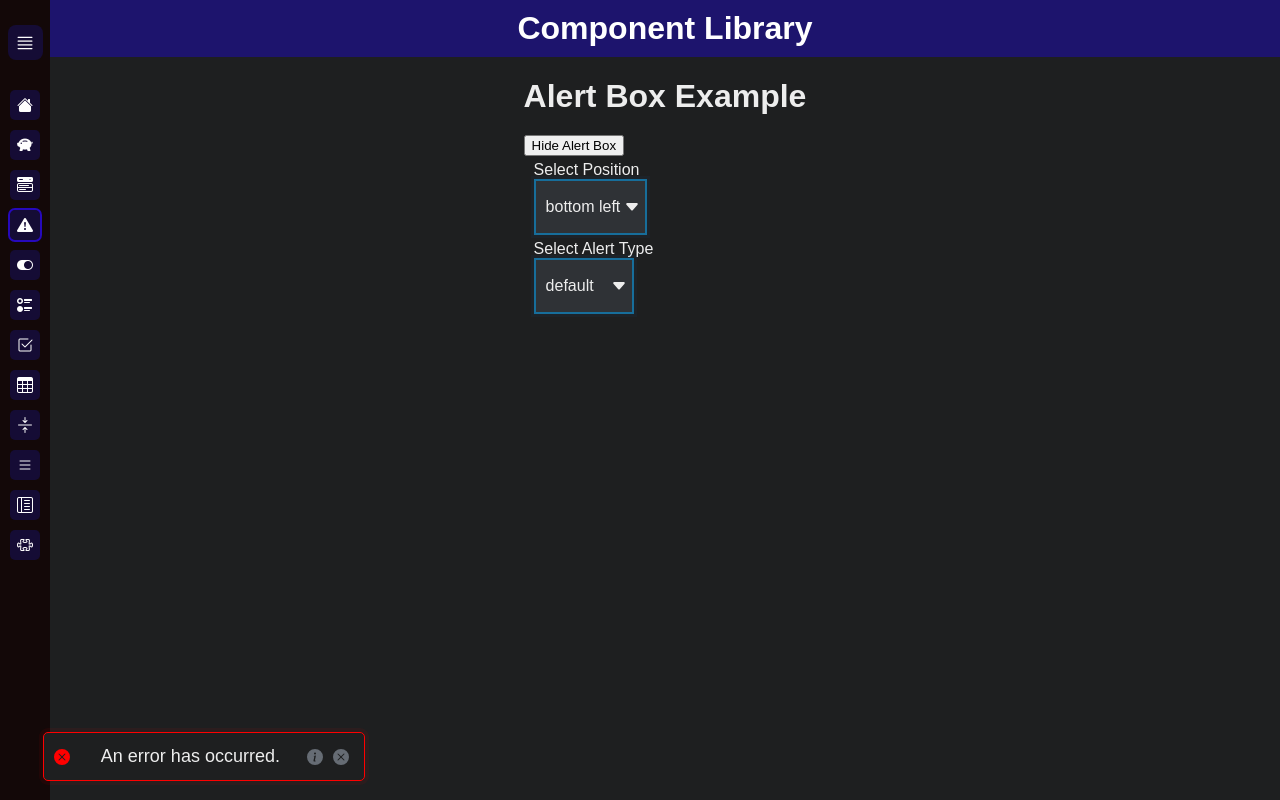
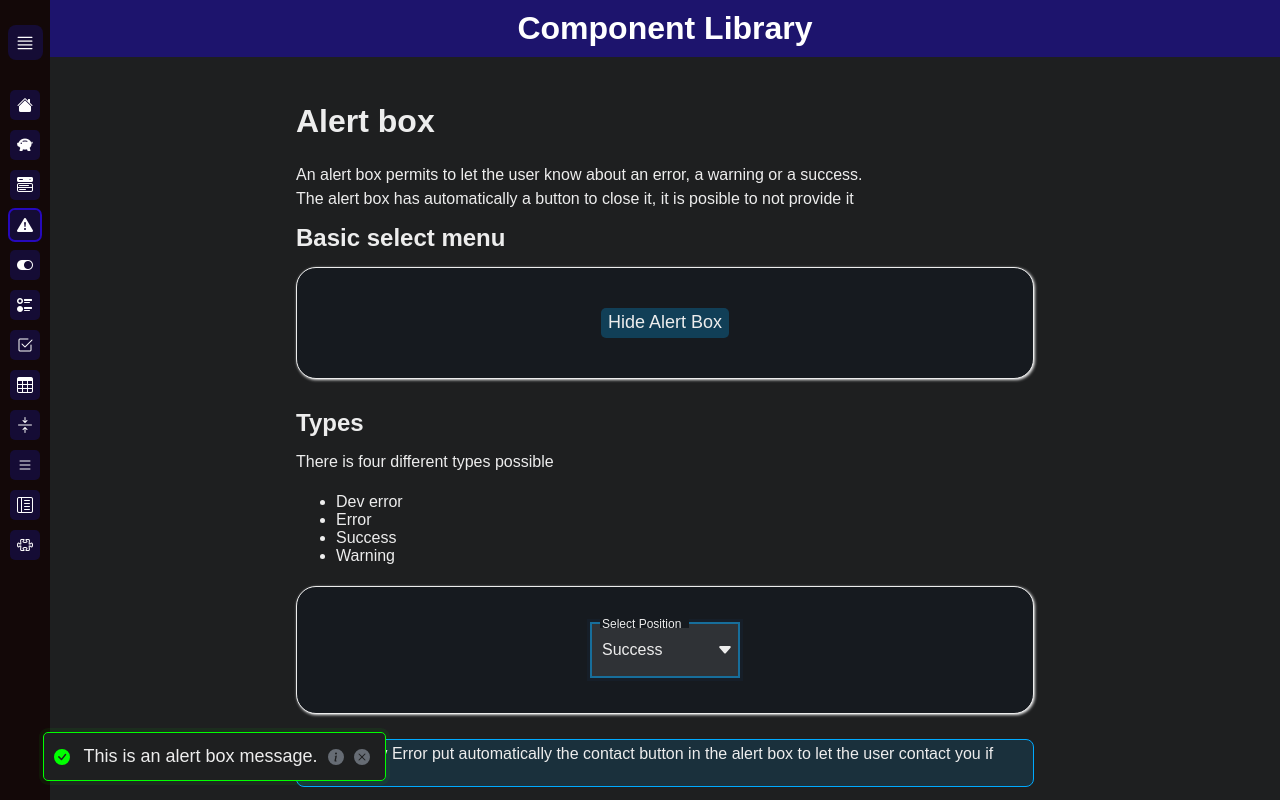
Before and after one commit to Azarta2Zygoto/useful-components, a Next.js app: page /useful-components/alert-box in a window 1280 px wide. Built offline with nearby package versions, Linux system fonts and the light colour scheme.

Commit message:
Ajout des swicth et alert box

```diff
--- a/src/app/alert-box/page.tsx
+++ b/src/app/alert-box/page.tsx
@@ -1,8 +1,9 @@
 "use client";
 
-import { useState, useEffect } from "react";
+import { useState } from "react";
 import AlertBox from "@/component/alertBox/alertBox";
 import MenuSelect from "@/component/menuSelect/menuSelect";
+import { InfoComponent } from "@/self/moreInfo";
 
 const positionsList = [
     "top",
@@ -20,50 +21,134 @@ const positionsList = [
 export default function AlertBoxPage() {
     const [visible, setVisible] = useState(true);
     const [error, setError] = useState<-1|0|1|2>(1);
-    const [message, setMessage] = useState("This is an alert box message.");
     const [position, setPosition] = useState<typeof positionsList[number]>("bottom left");
     const [alertType, setAlertType] = useState<"default"|"compact">("default");
+    const [getInformation, setGetInformation] = useState(false);
 
-    useEffect(() => {
-        // Simulate an error after 2 seconds
-        const timer = setTimeout(() => {
-            setError(0); // Set to error state
-            setMessage("An error has occurred.");
-        }, 2000);
+    function handleErrorChange(value: string) {
+        switch (value) {
+            case "Dev Error":
+                setError(-1);
+                return;
+            case "Error":
+                setError(0);
+                return;
+            case "Success":
+                setError(1);
+                return;
+            case "Warning":
+                setError(2);
+                return;
+            default:
+                setError(1);
+                return;
+        }
+    }
 
-        return () => clearTimeout(timer);
-    }, []);
+    function modifyValue(value:number) {
+        switch (value) {
+            case -1:
+                return "Dev Error";
+            case 0:
+                return "Error";
+            case 1:
+                return "Success";
+            case 2:
+                return "Warning";
+            default:
+                return "Success";
+        }
+    }
 
     return (
-        <div>
-            <h1>Alert Box Example</h1>
-            <button onClick={() => setVisible(!visible)}>
+        <main>
+            <h1>Alert box</h1>
+            <p>An alert box permits to let the user know about an error, a warning or a success.<br/>
+            The alert box has automatically a button to close it, it is posible to not provide it</p>
+
+            <h2>Basic select menu</h2>
+            <div className="inner-component">
+                <button
+                    type="button"
+                    className="button"
+                    onClick={() => setVisible(!visible)}>
                     {visible ? "Hide Alert Box" : "Show Alert Box"}
                 </button>
+            </div>
+
+
+            <h2>Types</h2>
+            <p>There is four different types possible</p>
+            <ul>
+                <li>Dev error</li>
+                <li>Error</li>
+                <li>Success</li>
+                <li>Warning</li>
+            </ul>
+            <div className="inner-component">
                 <MenuSelect
-                id={"error-select"}
+                    id="error-select-type"
+                    label="Select Position"
+                    selectedOption={modifyValue(error)}
+                    floatingLabel
+                    onSelect={(value) => handleErrorChange(value)}
+                    backgroundColor="var(--bg2)"
+                    style={{width: "150px"}}
+                    options={["Dev Error", "Error", "Success", "Warning"]}
+                />
+            </div>
+            <InfoComponent>
+                The Dev Error put automatically the contact button in the alert box to let the user contact you if needed.
+            </InfoComponent>
+
+            <h2>Get information</h2>
+            <p>It is possible to add a button to let user get further information.</p>
+            <div className="inner-component">
+                {getInformation && <InfoComponent>
+                    You can add a button to let user get further information. You can use it to explain the error or give more details about the success.
+                </InfoComponent>}
+            </div>
+
+            <h2>Position</h2>
+            <p>It is possible to place the component at 9 different positions</p>
+            <div className="inner-component">
+                <MenuSelect
+                    id="error-select-position"
                     label="Select Position"
                     selectedOption={position}
+                    floatingLabel
+                    backgroundColor="var(--bg2)"
                     onSelect={(value) => setPosition(value as unknown as typeof positionsList[number])}
                     options={positionsList as unknown as string[]}
                 />
+            </div>
+
+            <h2>Variant</h2>
+            <p>The alert box can have two different views : default and compact.</p>
+            <div className="inner-component">
                 <MenuSelect
                     id={"alert-type-select"}
-                label="Select Alert Type"
+                    label="Select variant"
                     selectedOption={alertType}
+                    floatingLabel
+                    backgroundColor="var(--bg2)"
                     onSelect={(value) => setAlertType(value as "default"|"compact")}
                     options={["default", "compact"]}
+                    style={{width: "150px"}}
                 />
+            </div>
+            <h2>Other options</h2>
+            <p>You can also add a custom message, change the z-index, the visibility, the style, and so on.</p>
             <AlertBox
                 error={error}
                 position={position}
-                message={message}
+                message={"This is an alert box message."}
                 visible={visible}
                 view={alertType}
                 onClose={() => setVisible(false)}
-                onInfo={() => alert("More information")}
+                onInfo={() => setGetInformation(!getInformation)}
                 onContact={() => alert("Contacting support...")}
             />
-        </div>
+        </main>
     );
 }
--- a/src/app/globals.css
+++ b/src/app/globals.css
@@ -66,7 +66,7 @@ main{
     flex-direction: column;
     align-items: flex-start;
     justify-content: flex-start;
-    padding: 2% 20% 0 20%;
+    padding: 2% 20% 5% 20%;
     width: 60%;
     height: 100%;
     overflow: auto;
--- a/src/app/index.css
+++ b/src/app/index.css
@@ -43,6 +43,7 @@ p {
 }
 
 .inner-component {
+    position: relative;
     display: flex;
     flex-direction: row;
     align-items: center;
--- a/src/component/switch/switch.css
+++ b/src/component/switch/switch.css
@@ -39,7 +39,7 @@
     position: absolute;
     height: 20px;
     width: 20px;
-    right: 2px;
+    left: 2px;
     top: 2px;
     background-color: var(--border-color-special);
     border-radius: 50%;
@@ -48,7 +48,7 @@
 
 .switch-checkbox:checked ~ .switch-slider {
     background-color: var(--border-color-special);
-    transform: translateX(-26px);
+    transform: translateX(26px);
 }
 .switch-container:focus-within ~ .switch-wrapper {
     border-color: var(--input-focus-border-color);
--- a/src/component/utils/bodyAccess.tsx
+++ b/src/component/utils/bodyAccess.tsx
@@ -4,8 +4,9 @@ import React, { useEffect, useRef, JSX } from 'react';
 import { createPortal } from 'react-dom';
 
 export default function BodyAccess({
-    children
-}: { children: React.ReactNode }): JSX.Element | null {
+    children,
+    parent,
+}: { children: React.ReactNode, parent?: HTMLElement | null }): JSX.Element | null {
     // Ne pas accéder à `document` directement sur le serveur
     const elRef = useRef<HTMLDivElement | null>(
         typeof document !== "undefined" ? document.createElement('div') : null
@@ -24,5 +25,5 @@ export default function BodyAccess({
     }, []);
 
     if (!elRef.current) return null; // sécurité pour SSR
-    return createPortal(children, elRef.current);
+    return createPortal(children, parent??elRef.current);
 }
```
Also changed, not shown: src/app/switch/page.tsx (+59 -18 lines). Lines whose indentation alone changed are shown as unchanged.
